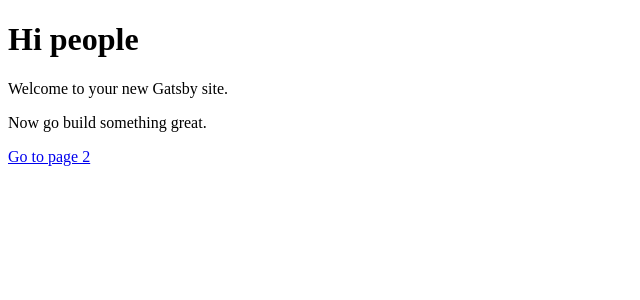
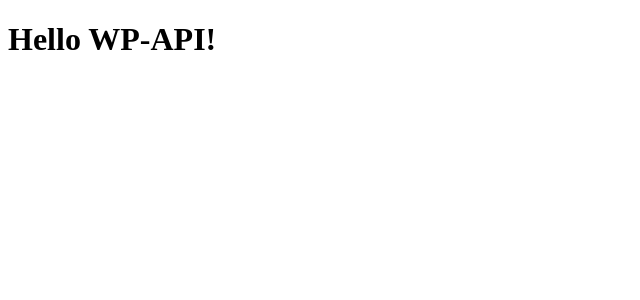
Before and after one commit to mchernin34/gatsby-wp-photos, a Gatsby app: page / in a window 1280 px wide. Shown: the top 300 px of the page, without its empty margins (0-640 px from the left). Built offline with nearby package versions, Linux system fonts and the light colour scheme.

Commit message:
- Created Header component - Removed default markup from index.js and added Header

```diff
--- /dev/null
+++ b/src/components/Header.js
@@ -0,0 +1,14 @@
+import React from 'react'
+import PropTypes from 'prop-types'
+
+const Header = () => {
+  return <h1>Hello WP-API!</h1>
+}
+
+Header.PropTypes = {
+  src: PropTypes.string,
+  username: PropTypes.string,
+  bio: PropTypes.string
+}
+
+export default Header
--- a/src/pages/index.js
+++ b/src/pages/index.js
@@ -1,12 +1,11 @@
 import React from 'react'
 import Link from 'gatsby-link'
 
+import Header from '../components/Header'
+
 const IndexPage = () => (
   <div>
-    <h1>Hi people</h1>
-    <p>Welcome to your new Gatsby site.</p>
-    <p>Now go build something great.</p>
-    <Link to="/page-2/">Go to page 2</Link>
+    <Header />
   </div>
 )
 
```
Also changed, not shown: src/pages/page-2.js (deleted, +0 -12 lines).
